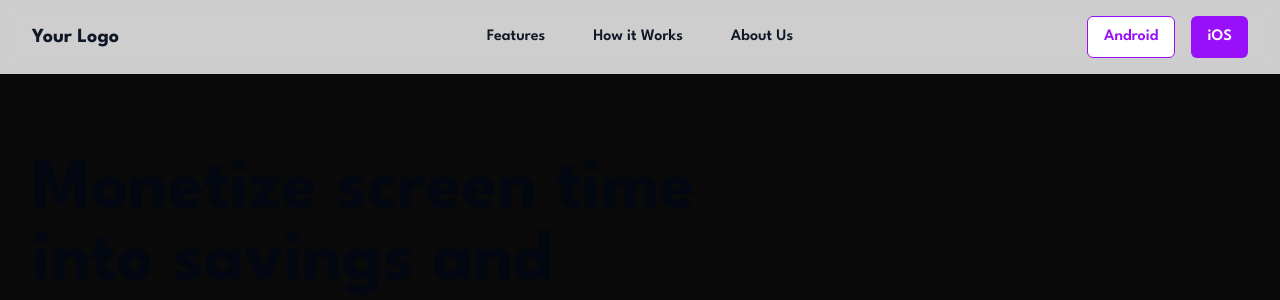
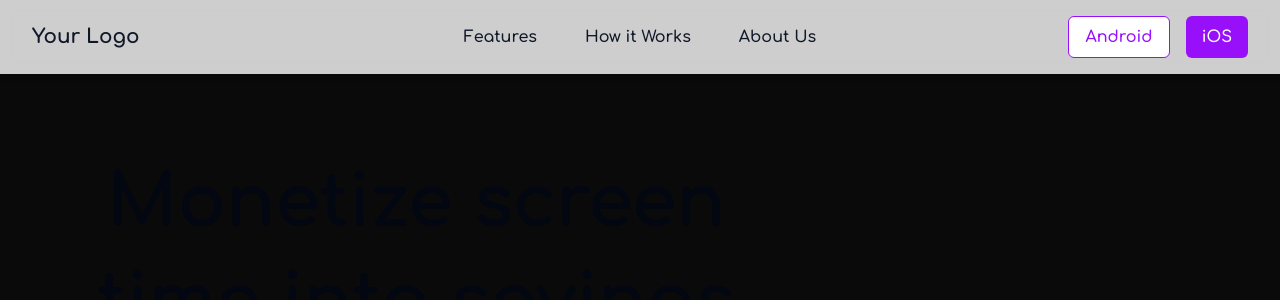
Before and after one commit to madgenius1/foomweb, a Next.js app: page / in a window 1280 px wide. Shown: the top 300 px of the page. Built offline with nearby package versions, Linux system fonts and the light colour scheme.

Commit message:
Modified layout.tsx and Hero.tsx

```diff
--- a/src/app/layout.tsx
+++ b/src/app/layout.tsx
@@ -1,11 +1,11 @@
 import type { Metadata } from "next";
-import { League_Spartan } from "next/font/google";
+import { Comfortaa } from "next/font/google";
 import "./globals.css";
 import Navbar from "./ui-items/common/Navbar";
 import Footer from "./ui-items/common/Footer";
 
 
-const leagueSpartan = League_Spartan({ subsets: ["latin"] });
+const comfortaa = Comfortaa({ subsets: ["latin"] });
 
 
 export const metadata: Metadata = {
@@ -24,7 +24,7 @@ export default function RootLayout({
         <link rel="icon" href="/favicon.ico" />
         <meta name="viewport" content="width=device-width, initial-scale=1" />
       </head>
-      <body className={leagueSpartan.className}>
+      <body className={comfortaa.className}>
         <Navbar />
         {children}
         <Footer />
--- a/src/app/ui-items/landing/Hero.tsx
+++ b/src/app/ui-items/landing/Hero.tsx
@@ -3,10 +3,10 @@
 
 export default function Hero() {
     return (
-        <main className="min-h-screen ">
+        <main className="min-h-screen">
             <div className="mx-auto max-w-screen-xl lg:p-8 md:p-6 p-4 flex items-center">
-                <div className="flex justify-start items-center lg:py-12 md:py-8 py-4 max-w-3xl">
-                    <h1 className="text-gray-950 font-bold lg:text-7xl md:text-5xl text-3xl">
+                <div className="flex justify-start items-center lg:py-12 md:py-8 py-12 max-w-3xl">
+                    <h1 className="text-gray-950 font-black lg:text-7xl md:text-5xl text-center text-3xl leading-snug">
                         Monetize screen time into savings and investments.
                     </h1>
                 </div>
```
